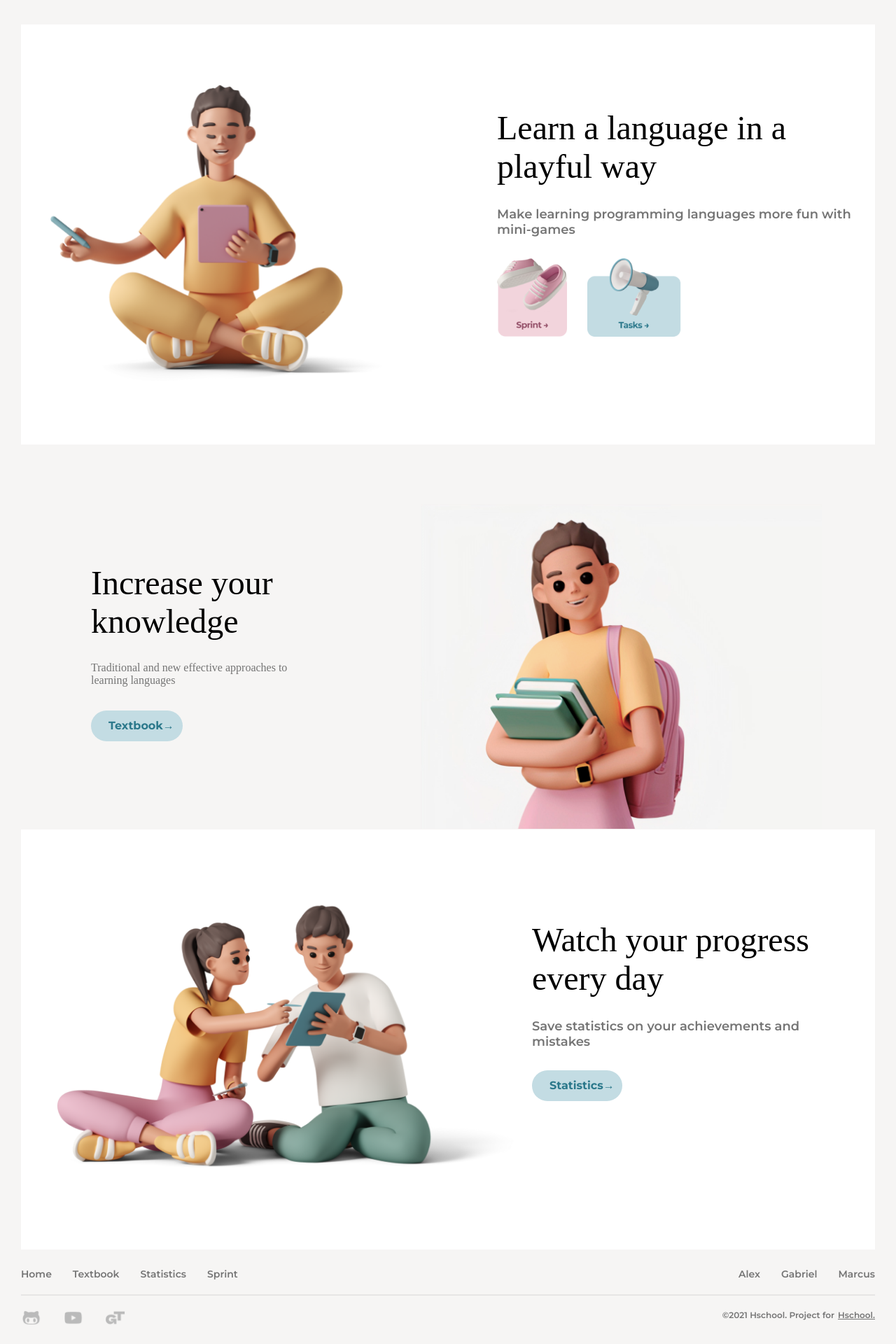
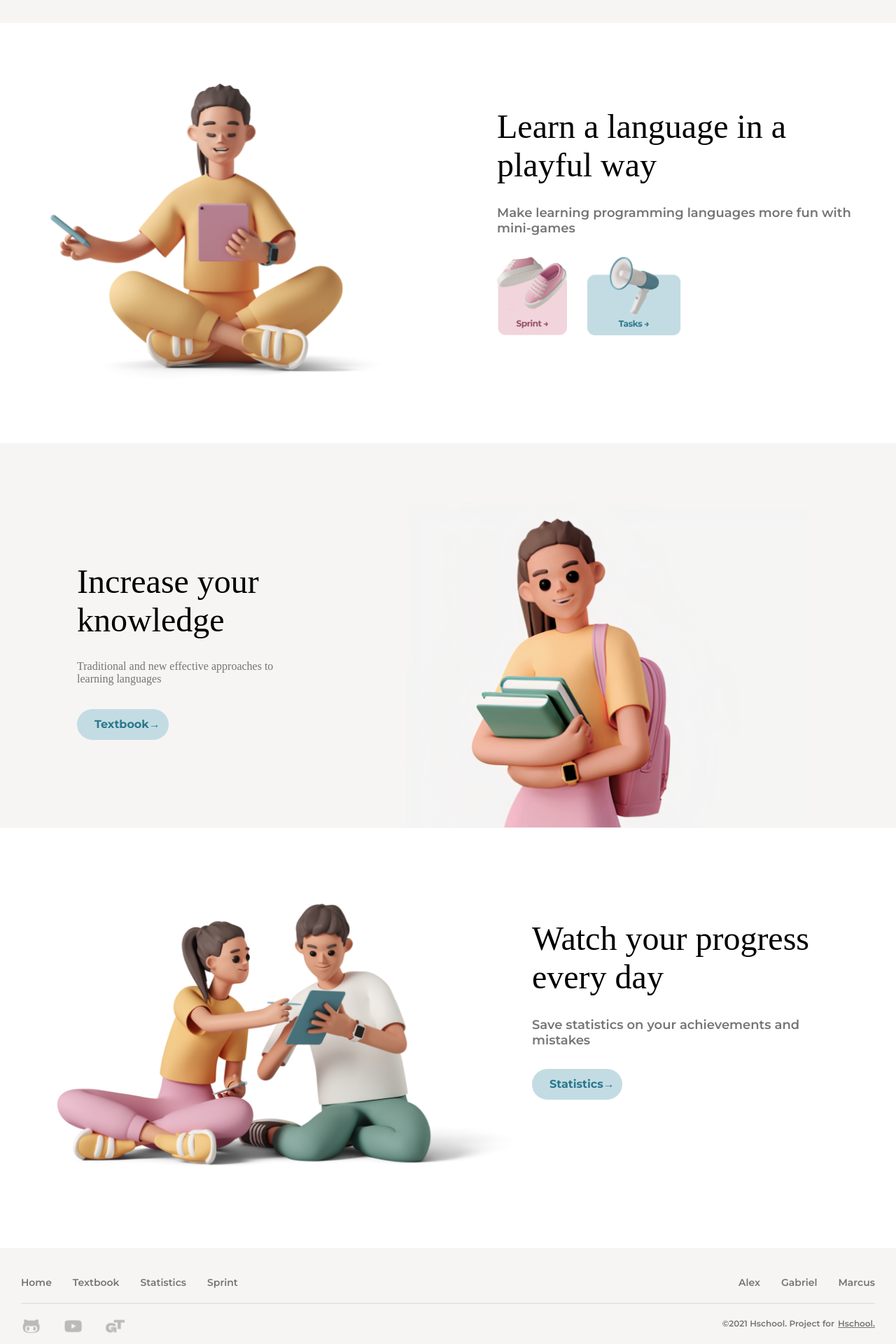
Before and after one commit to VaniyOstapenko/EducationPlatform, a React (Create React App) app in the folder Client/: page / in a window 1280 px wide. Shown: the part 741-2661 px from the top of the page at 70% size. Built offline with nearby package versions, Linux system fonts and the light colour scheme; a web font is replaced by a local one.

Commit message:
EducationalPlatform

```diff
--- a/Client/src/components/Footer/style.module.css
+++ b/Client/src/components/Footer/style.module.css
@@ -1,6 +1,6 @@
-.wrapper {
+.wrapper{
   width: 1220px;
-  margin: 2% auto;
+  margin: auto;
 }
 
 .wrapper .paragrafs {
--- a/Client/src/components/Header/Header.js
+++ b/Client/src/components/Header/Header.js
@@ -3,6 +3,7 @@ import style from './style.module.css'
 function Header() {
     return (
         <div className={style.wrapper}>
+            <div className={style.headerItem}>
                 <div className={style.item}>
                     <div className={style.textItem}>
                         <h1>Hschool</h1>
@@ -13,7 +14,8 @@ function Header() {
                         <div className={style.reg}>Sign Up</div>
                     </div>
                 </div>
-            <div className={style.stroke}></div>
+                {/* <div className={style.stroke}></div> */}
+            </div>
         </div>
     )
 }
--- a/Client/src/components/Header/style.module.css
+++ b/Client/src/components/Header/style.module.css
@@ -1,26 +1,31 @@
 .wrapper {
+  box-shadow: 0px -1px 0px 0px #e0e0e0 inset;
+  height: 60px;
+}
+
+.wrapper .headerItem {
   width: 1220px;
   margin: auto;
 }
 
-.wrapper .item {
+.wrapper .headerItem .item {
   display: flex;
   justify-content: space-between;
   align-items: center;
 }
 
-.wrapper .item .textItem{
+.wrapper .headerItem .item .textItem {
   display: flex;
   align-items: center;
   grid-gap: 30px;
 }
 
-.wrapper .item .textItem h1 {
+.wrapper .headerItem .item .textItem h1 {
   font: 400 16px "Dela Gothic One";
   color: #000;
 }
 
-.wrapper .textItem .img {
+.wrapper .headerItem .textItem .img {
   background-image: url(./assets/Vector\ 1.png);
   background-repeat: no-repeat;
   background-size: contain;
@@ -28,18 +33,18 @@
   height: 17px;
 }
 
-.wrapper .item .btns {
+.wrapper .headerItem .item .btns {
   display: flex;
   align-items: center;
 }
 
-.wrapper .item .btns .login {
+.wrapper .headerItem .item .btns .login {
   font: 700 16px "Montserrat";
   color: #000;
   margin-right: 25px;
 }
 
-.wrapper .item .btns .reg {
+.wrapper .headerItem .item .btns .reg {
   font: 700 16px "Montserrat";
   color: #fff;
   border-radius: 14.188px;
@@ -47,7 +52,7 @@
   padding: 13px 21px;
 }
 
-.wrapper .stroke {
+/* .wrapper .headerItem .stroke {
   border: 1.2px solid #e6e5e5;
   margin-top: 15px;
-}
+} */
--- a/Client/src/components/Preview/Preview.js
+++ b/Client/src/components/Preview/Preview.js
@@ -34,6 +34,7 @@ function Preview() {
                 </div>
             </div>
 
+            <div className={style.increaseContent}>
                 <div className={style.knowledgeContent}>
                     <div className={style.thirdPreview}>
                         <h2>Increase your knowledge</h2>
@@ -42,9 +43,11 @@ function Preview() {
                     </div>
                     <div className={style.thirdImg}></div>
                 </div>
+            </div>
 
             <div className={style.progressContent}>
-                <div className={style.forthImg}></div>
+                <div className={style.fourthPreview}>
+                    <div className={style.fourthImg}></div>
                     <div className={style.fourthText}>
                         <h2>Watch your progress every day</h2>
                         <p>Save statistics on your achievements and mistakes</p>
@@ -52,6 +55,7 @@ function Preview() {
                     </div>
                 </div>
             </div>
+        </div>
     )
 }
 
--- a/Client/src/components/Preview/style.module.css
+++ b/Client/src/components/Preview/style.module.css
@@ -1,14 +1,15 @@
 .wrapper {
-  width: 1220px;
   margin: 4% auto 0;
 }
 
 .wrapper .previewContent {
   display: flex;
   height: 650px;
+  width: 1220px;
+  margin: auto;
 }
 
-.wrapper .previewContent .previewInfo{
+.wrapper .previewContent .previewInfo {
   position: relative;
   z-index: 2;
 }
@@ -87,11 +88,17 @@
   margin-left: -130px;
 }
 
+.wrapper .learnContent {
+  margin: auto;
+  background: #fff;
+}
+
 .wrapper .learnContent .secondPreview {
   display: flex;
   justify-content: space-between;
   height: 600px;
-  background: #fff;
+  width: 1220px;
+  margin: auto;
 }
 
 .wrapper .learnContent .secondPreview .Img {
@@ -138,27 +145,32 @@
   height: 112px;
 }
 
-.wrapper .knowledgeContent {
+.wrapper .increaseContent {
+  margin: auto;
+  width: 1220px;
+}
+
+.wrapper .increaseContent .knowledgeContent {
   display: flex;
   height: 400px;
-  margin-left: 100px;
+  margin-left: 80px;
 }
 
-.wrapper .knowledgeContent .thirdPreview h2 {
+.wrapper .increaseContent .knowledgeContent .thirdPreview h2 {
   color: var(--Primaty-Black, #000);
   font: 400 48px "Dela Gothic One";
   width: 470px;
   margin-top: 170px;
 }
 
-.wrapper .knowledgeContent .thirdPreview p {
+.wrapper .increaseContent .knowledgeContent .thirdPreview p {
   color: var(--Primaty-Grey-Dark, #757575);
   font: 600 18p "Montserrat";
   width: 300px;
   margin-top: 30px;
 }
 
-.wrapper .knowledgeContent .thirdPreview .btn {
+.wrapper .increaseContent .knowledgeContent .thirdPreview .btn {
   border-radius: 100px;
   background: var(--Primaty-Cyan-Light, #c3dce3);
   color: #2b788b;
@@ -169,7 +181,7 @@
   margin-top: 34px;
 }
 
-.wrapper .knowledgeContent .thirdImg {
+.wrapper .increaseContent .knowledgeContent .thirdImg {
   background-image: url(./assets/image\ 2.png);
   background-repeat: no-repeat;
   background-size: contain;
@@ -179,13 +191,19 @@
 }
 
 .wrapper .progressContent {
-  display: flex;
+  margin: auto;
+  background: #fff;
   margin-top: 150px;
-  height: 600px;
-  background: #fff;
 }
 
-.wrapper .progressContent .forthImg {
+.wrapper .progressContent .fourthPreview {
+  display: flex;
+  height: 600px;
+  width: 1220px;
+  margin: 40px auto;
+}
+
+.wrapper .progressContent .fourthPreview .fourthImg {
   background-image: url(./assets/image\ 1.png);
   background-repeat: no-repeat;
   background-size: contain;
@@ -194,21 +212,21 @@
   margin: 100px 0 0 50px;
 }
 
-.wrapper .progressContent .fourthText h2 {
+.wrapper .progressContent .fourthPreview .fourthText h2 {
   color: var(--Primaty-Black, #000);
   font: 400 48px "Dela Gothic One";
   width: 470px;
   margin-top: 130px;
 }
 
-.wrapper .progressContent .fourthText p {
+.wrapper .progressContent .fourthPreview .fourthText p {
   color: var(--Primaty-Grey-Dark, #757575);
   font: 600 18px "Montserrat";
   width: 390px;
   margin-top: 30px;
 }
 
-.wrapper .progressContent .fourthText .btn {
+.wrapper .progressContent .fourthPreview .fourthText .btn {
   border-radius: 100px;
   background: var(--Primaty-Cyan-Light, #c3dce3);
   width: 129px;
```
Lines whose indentation alone changed are shown as unchanged.
